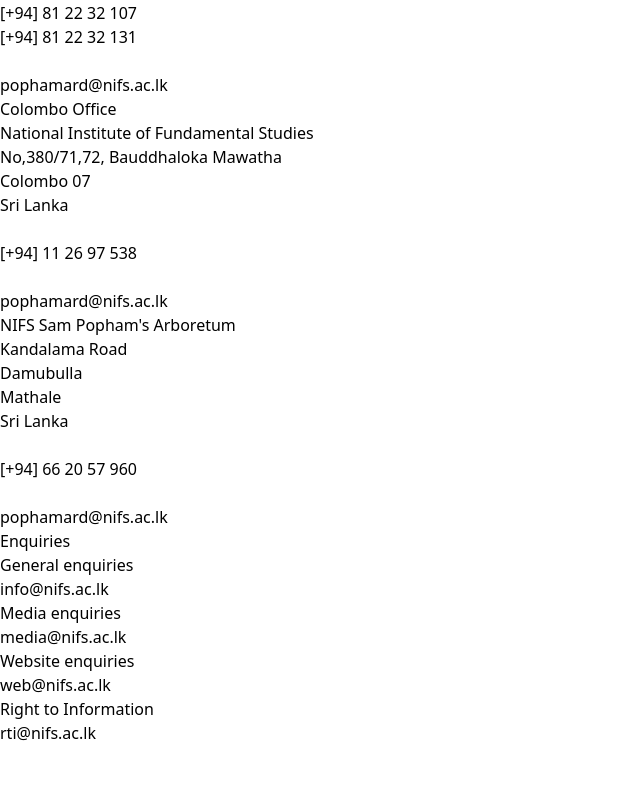
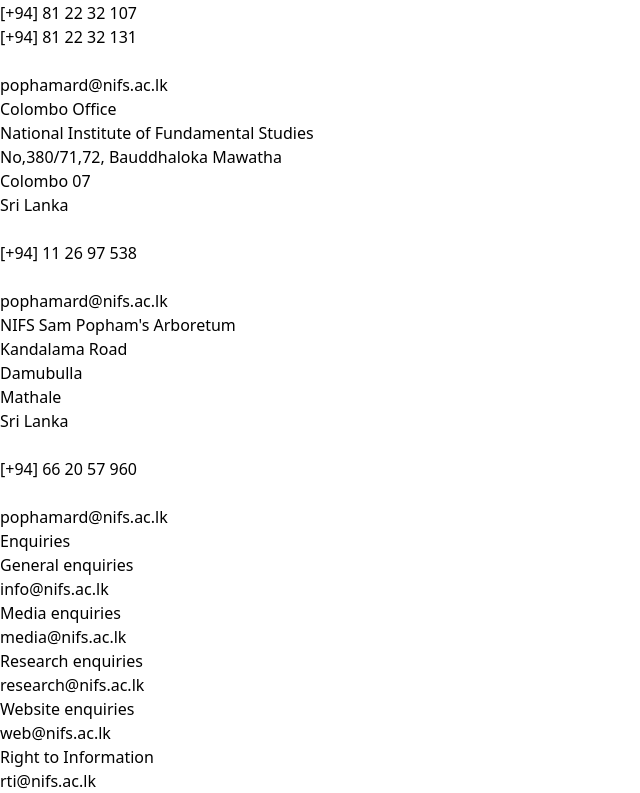
Before and after one commit to BackendExpert/contact-nifs, a React (Vite) app: page / in a window 1280 px wide. Shown: the part 215-1008 px from the top of the page, without its empty margins (0-640 px from the left). Before the commit the page ends 960 px from the top, so only its background shows below. Built offline with nearby package versions, Linux system fonts and the light colour scheme; some icons are missing.

Commit message:
Update
Co-Authored-By: JehanKandy  <jehankandy@gmail.com>

```diff
--- a/src/contact/Contact.tsx
+++ b/src/contact/Contact.tsx
@@ -96,6 +96,10 @@
           <p className="">media@nifs.ac.lk</p>
         </div>
         <div className="">
+          <p className="">Research enquiries</p>
+          <p className="">research@nifs.ac.lk</p>
+        </div>
+        <div className="">
           <p className="">Website enquiries</p>
           <p className="">web@nifs.ac.lk</p>
         </div>
```
